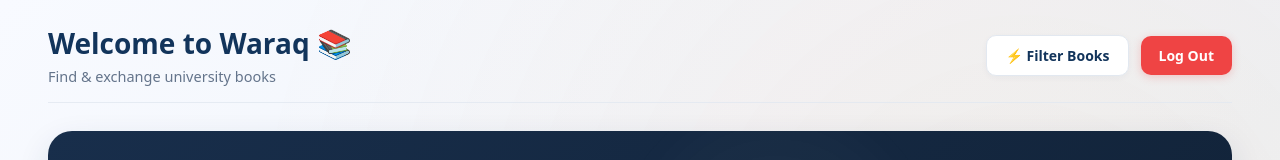
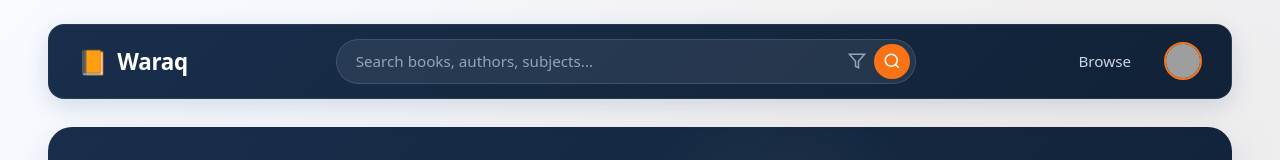
Before and after one commit to Batool217/Front-End, a React (Vite) app: page /Home in a window 1280 px wide. Shown: the top 160 px of the page. Built offline with nearby package versions, Linux system fonts and the light colour scheme; grey boxes are pictures that could not be loaded.

Commit message:
style dark theme navbar, position filter dropdown under trigger, and add profile menu

```diff
--- a/src/components/Navbar.jsx
+++ b/src/components/Navbar.jsx
@@ -1,8 +1,25 @@
-import React, { useState } from 'react';
+import { useState, useRef, useEffect } from 'react';
+import { useNavigate } from 'react-router-dom';
+import FilterModal from './FilterModal';
 import '../styles/css/navbar.css';
 
-const Navbar = ({ onToggleFilter, onSearch }) => {
+const Navbar = ({ onSearch, onFilterChange, onLogout }) => {
+    const navigate = useNavigate();
     const [query, setQuery] = useState('');
+    const [isFilterOpen, setIsFilterOpen] = useState(false);
+    const [isProfileOpen, setIsProfileOpen] = useState(false);
+    const profileRef = useRef(null);
+
+    // Close profile dropdown when clicking outside
+    useEffect(() => {
+        const handleClickOutside = (e) => {
+            if (profileRef.current && !profileRef.current.contains(e.target)) {
+                setIsProfileOpen(false);
+            }
+        };
+        document.addEventListener('mousedown', handleClickOutside);
+        return () => document.removeEventListener('mousedown', handleClickOutside);
+    }, []);
 
     const handleSearchSubmit = (e) => {
         e.preventDefault();
@@ -11,16 +28,24 @@
         }
     };
 
+    const handleBrowseClick = () => {
+        const listingsElement = document.querySelector('.recent-listings');
+        if (listingsElement) {
+            listingsElement.scrollIntoView({ behavior: 'smooth' });
+        }
+    };
+
     return (
         <header className="navbar">
             {/* 1. Logo Section */}
-            <div className="nav-left">
-                <span className="logo-icon" role="img" aria-label="Book">📙</span>
+            <div className="nav-left" onClick={() => navigate('/home')}>
+                <span className="logo-badge">📙</span>
                 <span className="logo-text">Waraq</span>
             </div>
 
             {/* 2. Search & Filter Section */}
             <div className="nav-center">
+                <div className="search-wrapper">
                     <form className="search-form" onSubmit={handleSearchSubmit}>
                         <input
                             type="text"
@@ -32,11 +57,10 @@
 
                         <button
                             type="button"
-                        className="filter-btn"
-                        onClick={onToggleFilter}
+                            className={`filter-btn ${isFilterOpen ? 'active' : ''}`}
+                            onClick={() => setIsFilterOpen((prev) => !prev)}
                             aria-label="Filter"
                         >
-                        {/* Funnel Icon */}
                             <svg width="18" height="18" viewBox="0 0 24 24" fill="none" stroke="currentColor" strokeWidth="2">
                                 <polygon points="22 3 2 3 10 12.46 10 19 14 21 14 12.46 22 3"></polygon>
                             </svg>
@@ -47,21 +71,58 @@
                             className="search-btn"
                             aria-label="Search"
                         >
-                        {/* Magnifying Glass Icon */}
                             <svg width="18" height="18" viewBox="0 0 24 24" fill="none" stroke="currentColor" strokeWidth="2">
                                 <circle cx="11" cy="11" r="8"></circle>
                                 <line x1="21" y1="21" x2="16.65" y2="16.65"></line>
                             </svg>
                         </button>
                     </form>
+
+                    {/* Filter Modal Anchored Under Filter Icon */}
+                    <FilterModal
+                        isOpen={isFilterOpen}
+                        onClose={() => setIsFilterOpen(false)}
+                        onFilterChange={onFilterChange}
+                    />
+                </div>
             </div>
 
-            {/* 3. Browse & Profile Section */}
+            {/* 3. Navigation Links & Avatar Profile Dropdown */}
             <div className="nav-right">
-                <a href="/browse" className="browse-link">Browse</a>
-                <div className="avatar-container">
-                    {/* يمكنك استبدال الرابط بصورة المستخدم الحقيقية لاحقاً */}
-                    <img src="https://ui-avatars.com/api/?name=User&background=eaeaea&color=333" alt="User Profile" />
+                <button
+                    type="button"
+                    className="nav-link-btn"
+                    onClick={handleBrowseClick}
+                >
+                    Browse
+                </button>
+
+                <div className="avatar-wrapper" ref={profileRef}>
+                    <div
+                        className="avatar-container"
+                        onClick={() => setIsProfileOpen((prev) => !prev)}
+                        title="Account Menu"
+                    >
+                        <img src="https://ui-avatars.com/api/?name=User&background=f97316&color=fff" alt="User Profile" />
+                    </div>
+
+                    {isProfileOpen && (
+                        <div className="profile-dropdown">
+                            <div className="profile-dropdown-header">
+                                <strong>My Account</strong>
+                            </div>
+                            <button
+                                type="button"
+                                className="dropdown-logout-btn"
+                                onClick={() => {
+                                    setIsProfileOpen(false);
+                                    if (onLogout) onLogout();
+                                }}
+                            >
+                                Log Out
+                            </button>
+                        </div>
+                    )}
                 </div>
             </div>
         </header>
--- a/src/pages/Home.jsx
+++ b/src/pages/Home.jsx
@@ -1,13 +1,11 @@
-import { useState } from "react";
 import { useNavigate } from "react-router-dom";
 import HeroBanner from "../components/HeroBanner";
 import RecentListings from "../components/RecentListings";
-import FilterModal from "../components/FilterModal";
 import PaperBackground from "../components/PaperBackground";
+import Navbar from "../components/Navbar";
 
 export default function Home() {
     const navigate = useNavigate();
-    const [isFilterOpen, setIsFilterOpen] = useState(false);
 
     const handleLogout = () => {
         sessionStorage.removeItem("token");
@@ -37,79 +35,14 @@
             {/* Floating Ambient Background */}
             <PaperBackground />
 
-            {/* Top Header - Given high z-index to float modals above main content */}
-            <header
-                style={{
-                    position: "relative",
-                    zIndex: 10,
-                    display: "flex",
-                    justifyContent: "space-between",
-                    alignItems: "center",
-                    width: "100%",
-                    margin: "0 0 28px 0",
-                    paddingBottom: "16px",
-                    borderBottom: "1px solid rgba(226, 232, 240, 0.8)",
-                }}
-            >
-                <div>
-                    <h1 style={{ margin: 0, color: "#12345b", fontSize: "28px", fontWeight: "700" }}>
-                        Welcome to Waraq 📚
-                    </h1>
-                    <p style={{ margin: "4px 0 0 0", color: "#64748b", fontSize: "14.5px" }}>
-                        Find & exchange university books
-                    </p>
-                </div>
-
-                <div style={{ display: "flex", alignItems: "center", gap: "12px" }}>
-                    {/* Filter Popover Anchor */}
-                    <div style={{ position: "relative" }}>
-                        <button
-                            type="button"
-                            onClick={() => setIsFilterOpen((prev) => !prev)}
-                            style={{
-                                padding: "10px 18px",
-                                backgroundColor: isFilterOpen ? "#ff851b" : "#ffffff",
-                                color: isFilterOpen ? "#ffffff" : "#12345b",
-                                border: "1.5px solid",
-                                borderColor: isFilterOpen ? "#ff851b" : "#e2e8f0",
-                                borderRadius: "10px",
-                                fontWeight: "600",
-                                fontSize: "14px",
-                                cursor: "pointer",
-                                boxShadow: "0 2px 6px rgba(18, 52, 91, 0.04)",
-                                transition: "all 0.2s ease",
-                            }}
-                        >
-                            ⚡ Filter Books
-                        </button>
-
-                        <FilterModal
-                            isOpen={isFilterOpen}
-                            onClose={() => setIsFilterOpen(false)}
-                            onFilterChange={handleFilterUpdate}
-                        />
-                    </div>
-
-                    <button
-                        type="button"
-                        onClick={handleLogout}
-                        style={{
-                            padding: "10px 18px",
-                            backgroundColor: "#ef4444",
-                            color: "#ffffff",
-                            border: "none",
-                            borderRadius: "10px",
-                            fontWeight: "600",
-                            fontSize: "14px",
-                            cursor: "pointer",
-                            boxShadow: "0 2px 8px rgba(239, 68, 68, 0.25)",
-                            transition: "opacity 0.2s ease",
-                        }}
-                    >
-                        Log Out
-                    </button>
-                </div>
-            </header>
+            {/* Top Navigation Bar */}
+            <div style={{ position: "relative", zIndex: 100, margin: "0 0 28px 0" }}>
+                <Navbar
+                    onSearch={(query) => console.log("Searching:", query)}
+                    onFilterChange={handleFilterUpdate}
+                    onLogout={handleLogout}
+                />
+            </div>
 
             {/* Main Content Area */}
             <main
--- a/src/styles/css/filter.css
+++ b/src/styles/css/filter.css
@@ -7,11 +7,11 @@
     z-index: 998;
 }
 
-/* Floating Popover Container */
+/* Floating Popover Container Anchored Directly Under Filter Button */
 .filter-modal-container {
     position: absolute;
-    top: calc(100% + 10px);
-    right: 0;
+    top: calc(100% + 12px);
+    right: 18px;
     width: 380px;
     max-width: 90vw;
     background: #ffffff;
--- a/src/styles/css/navbar.css
+++ b/src/styles/css/navbar.css
@@ -3,46 +3,66 @@
     display: flex;
     justify-content: space-between;
     align-items: center;
-    padding: 1rem 2rem;
-    background-color: #ffffff;
-    border-bottom: 1px solid #eeeeee;
+    padding: 0.85rem 1.8rem;
+    background: linear-gradient(135deg, #182e4b 0%, #112237 100%);
+    border-radius: 16px;
+    border: 1px solid rgba(255, 255, 255, 0.08);
+    box-shadow: 0 8px 24px rgba(18, 52, 91, 0.15);
     font-family: system-ui, -apple-system, sans-serif;
+    position: relative;
 }
 
 /* --- Left: Logo --- */
 .nav-left {
     display: flex;
     align-items: center;
-    gap: 0.5rem;
+    gap: 0.6rem;
     cursor: pointer;
 }
 
-.logo-icon {
+.logo-badge {
     font-size: 1.5rem;
+    display: flex;
+    align-items: center;
+    justify-content: center;
 }
 
 .logo-text {
     font-size: 1.4rem;
     font-weight: 700;
-    color: #333333;
+    color: #ffffff;
+    letter-spacing: -0.3px;
 }
 
-/* --- Center: Search Bar --- */
+/* --- Center: Search Bar & Wrapper --- */
 .nav-center {
     flex: 1;
     display: flex;
     justify-content: center;
-    max-width: 600px;
-    margin: 0 2rem;
+    max-width: 580px;
+    margin: 0 1.5rem;
+}
+
+.search-wrapper {
+    position: relative;
+    width: 100%;
 }
 
 .search-form {
     display: flex;
     align-items: center;
-    background-color: #1a1a1a; /* Dark background as requested */
-    border-radius: 9999px; /* Fully rounded */
-    padding: 0.25rem 0.25rem 0.25rem 1.25rem;
+    background-color: rgba(255, 255, 255, 0.08);
+    border: 1px solid rgba(255, 255, 255, 0.12);
+    border-radius: 9999px;
+    padding: 0.25rem 0.35rem 0.25rem 1.15rem;
     width: 100%;
+    box-sizing: border-box;
+    transition: all 0.2s ease;
+}
+
+.search-form:focus-within {
+    background-color: rgba(255, 255, 255, 0.12);
+    border-color: #f97316;
 }
 
 .search-input {
@@ -55,68 +75,84 @@
 }
 
 .search-input::placeholder {
-    color: #888888;
+    color: #94a3b8;
 }
 
 .filter-btn {
     background: transparent;
     border: none;
-    color: #888888;
+    color: #94a3b8;
     display: flex;
     align-items: center;
     justify-content: center;
     padding: 0.5rem;
-    margin-right: 0.25rem;
     cursor: pointer;
     transition: color 0.2s ease;
 }
 
-.filter-btn:hover {
-    color: #ffffff;
+.filter-btn:hover,
+.filter-btn.active {
+    color: #f97316;
 }
 
 .search-btn {
-    background-color: #f97316; /* Orange button */
+    background-color: #f97316;
     border: none;
     border-radius: 9999px;
     color: #ffffff;
     display: flex;
     align-items: center;
     justify-content: center;
-    padding: 0.6rem;
+    padding: 0.55rem;
     cursor: pointer;
     transition: background-color 0.2s ease;
 }
 
 .search-btn:hover {
-    background-color: #ea580c; /* Darker orange on hover */
+    background-color: #ea580c;
 }
 
 /* --- Right: Links & Avatar --- */
 .nav-right {
     display: flex;
     align-items: center;
-    gap: 1.5rem;
+    gap: 1.2rem;
 }
 
-.browse-link {
-    text-decoration: none;
-    color: #4b5563;
+.nav-link-btn {
+    background: transparent;
+    border: none;
+    color: #cbd5e1;
     font-weight: 500;
-    transition: color 0.2s ease;
+    font-size: 0.95rem;
+    padding: 6px 14px;
+    border-radius: 8px;
+    cursor: pointer;
+    transition: all 0.2s ease;
 }
 
-.browse-link:hover {
-    color: #111827;
+.nav-link-btn:hover {
+    color: #ffffff;
+    background: rgba(255, 255, 255, 0.08);
+}
+
+/* Avatar & Dropdown */
+.avatar-wrapper {
+    position: relative;
 }
 
 .avatar-container {
-    width: 40px;
-    height: 40px;
+    width: 38px;
+    height: 38px;
     border-radius: 50%;
     overflow: hidden;
     cursor: pointer;
-    border: 2px solid #eeeeee;
+    border: 2px solid #f97316;
+    transition: transform 0.2s ease;
+}
+
+.avatar-container:hover {
+    transform: scale(1.05);
 }
 
 .avatar-container img {
@@ -124,3 +160,42 @@
     height: 100%;
     object-fit: cover;
 }
+
+.profile-dropdown {
+    position: absolute;
+    top: calc(100% + 12px);
+    right: 0;
+    background: #ffffff;
+    border: 1px solid #e2e8f0;
+    border-radius: 12px;
+    box-shadow: 0 10px 25px rgba(0, 0, 0, 0.15);
+    min-width: 140px;
+    padding: 8px;
+    z-index: 1000;
+}
+
+.profile-dropdown-header {
+    padding: 6px 10px 8px 10px;
+    border-bottom: 1px solid #f1f5f9;
+    color: #12345b;
+    font-size: 13px;
+}
+
+.dropdown-logout-btn {
+    width: 100%;
+    background: transparent;
+    border: none;
+    color: #ef4444;
+    padding: 8px 10px;
+    text-align: left;
+    font-size: 13.5px;
+    font-weight: 600;
+    border-radius: 6px;
+    cursor: pointer;
+    margin-top: 4px;
+    transition: background 0.2s ease;
+}
+
+.dropdown-logout-btn:hover {
+    background: #fee2e2;
+}
```
Lines whose indentation alone changed are shown as unchanged.
